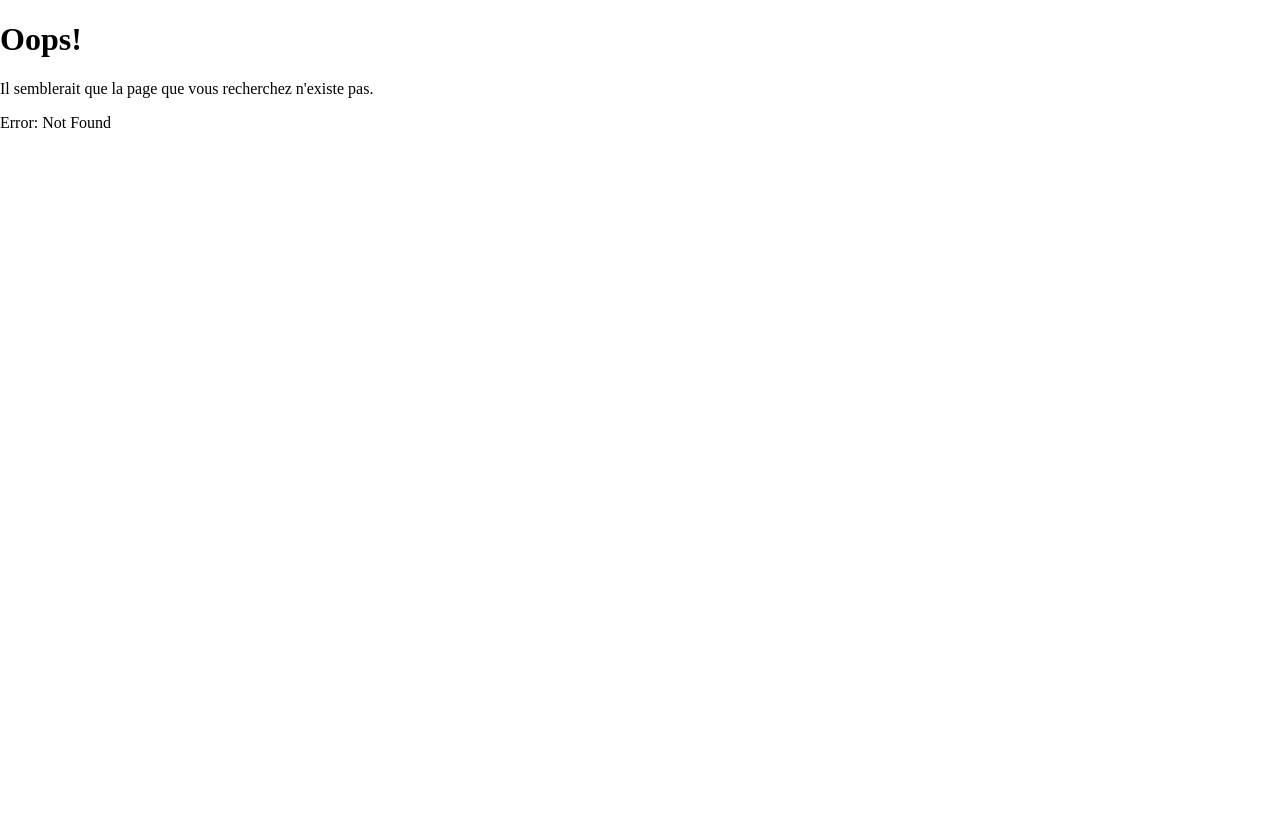
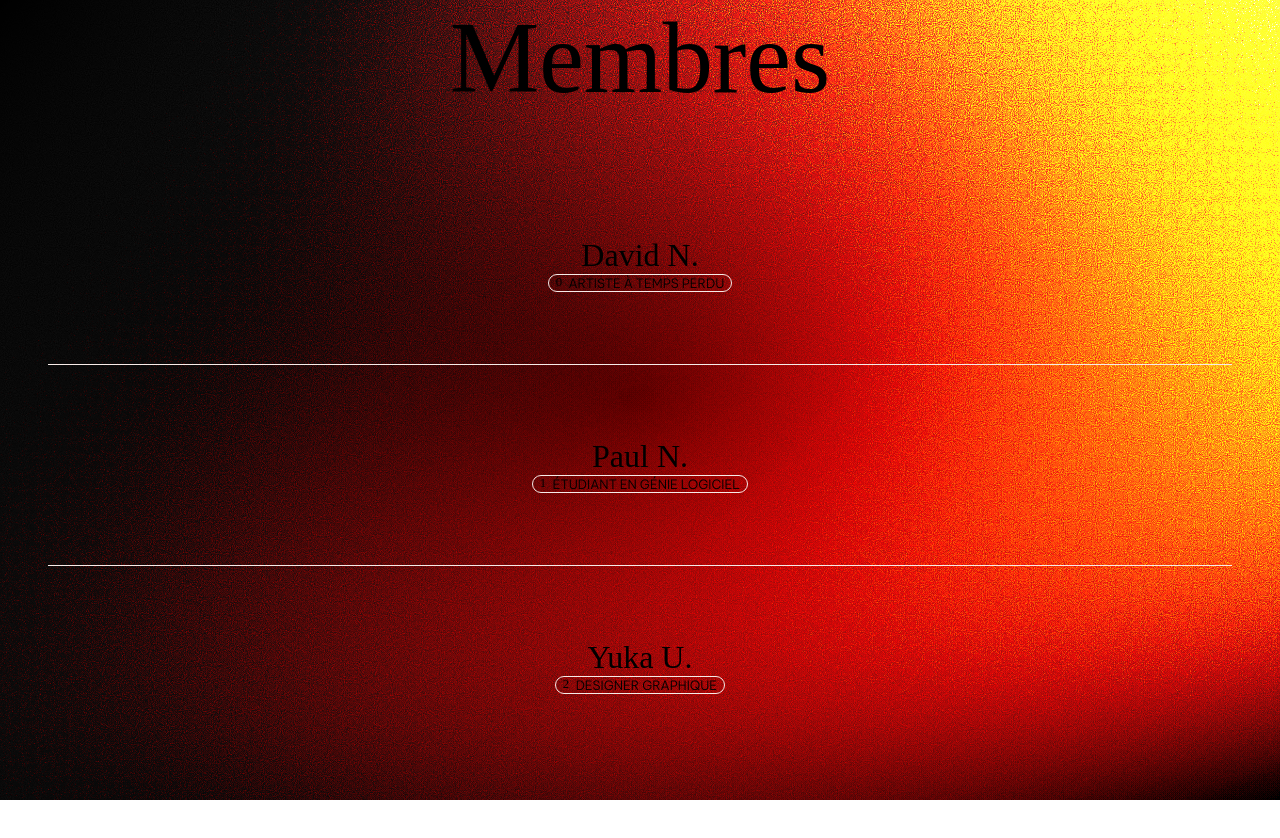
Before and after one commit to Orchydae/nomauclature, a React (Vite) app: page /membres in a window 1280 px wide. Before the commit this address had no page. Shown: the top 838 px of the page. Before the commit the page ends 800 px from the top, so only its background shows below. Built offline with nearby package versions, Linux system fonts and the light colour scheme; a web font is replaced by a local one.

Commit message:
FEAT: Add Members page and update member data formatting for consistency

```diff
--- a/src/Root.tsx
+++ b/src/Root.tsx
@@ -7,6 +7,7 @@ import RootLayout from './layouts/rootLayout/RootLayout';
 import ErrorPage from './pages/ErrorPage';
 import Contact from './pages/Contact';
 import App from './pages/index/App';
+import Members from './pages/index/components/Members';
 
 const Root = () => {
     const [loading, setLoading] = useState(true);
@@ -19,6 +20,10 @@ const Root = () => {
                 {
                     path: "/",
                     element: <App />,
+                },
+                {
+                    path: "/membres",
+                    element: <Members />,
                 },
                 // {
                 //   path: "/nous",
--- a/src/pages/index/data/members.ts
+++ b/src/pages/index/data/members.ts
@@ -4,33 +4,37 @@ import yuka from '../../../assets/yuka-avatar.png'
 
 export const members = [
     {
-        firstName: 'David',
-        lastName: 'Nguyen',
-        role: 'Artiste à temps perdu',
+        firstName: "David",
+        lastName: "Nguyen",
+        role: "Artiste à temps perdu",
         socialMedias: [
-            { platform: 'facebook', url: 'https://www.facebook.com/' },
-            { platform: 'instagram', url: 'https://www.instagram.com/' },
-            { platform: 'linkedin', url: 'https://www.linkedin.com/' },
-            { platform: 'github', url: 'https://www.github.com/' }
+            { platform: "facebook", url: "https://www.facebook.com/" },
+            { platform: "instagram", url: "https://www.instagram.com/" },
+            { platform: "linkedin", url: "https://www.linkedin.com/" },
+            { platform: "github", url: "https://www.github.com/" }
         ],
         avatar: david
     },
     {
-        firstName: 'Paul',
-        lastName: 'Nguyen',
-        role: 'Étudiant en génie logiciel',
+        firstName: "Paul",
+        lastName: "Nguyen",
+        role: "Étudiant en génie logiciel",
         socialMedias: [
-            { platform: 'facebook', url: 'https://www.facebook.com/' },
+            { platform: "facebook", url: "https://www.facebook.com/" },
+            { platform: "instagram", url: "https://www.instagram.com/" },
+            { platform: "linkedin", url: "https://www.linkedin.com/" },
+            { platform: "github", url: "https://www.github.com/" }
         ],
         avatar: paul
     },
     {
-        firstName: 'Yuka',
-        lastName: 'Uo',
-        role: 'Designer graphique',
+        firstName: "Yuka",
+        lastName: "Uo",
+        role: "Designer graphique",
         socialMedias: [
-            { platform: 'instagram', url: 'https://www.instagram.com/' },
-            { platform: 'linkedin', url: 'https://www.linkedin.com/' },
+            { platform: "facebook", url: "https://www.facebook.com/" },
+            { platform: "instagram", url: "https://www.instagram.com/" },
+            { platform: "linkedin", url: "https://www.linkedin.com/" },
         ],
         avatar: yuka
     }
```
